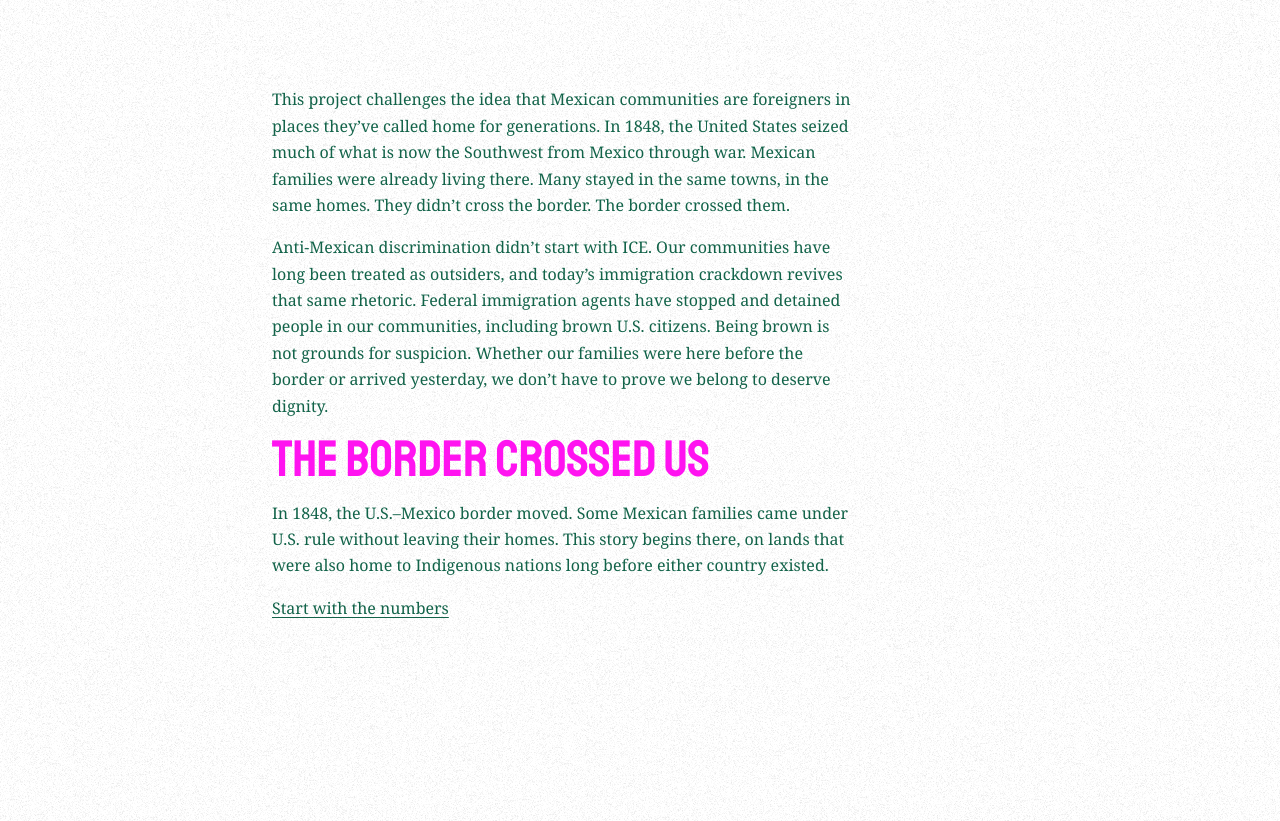
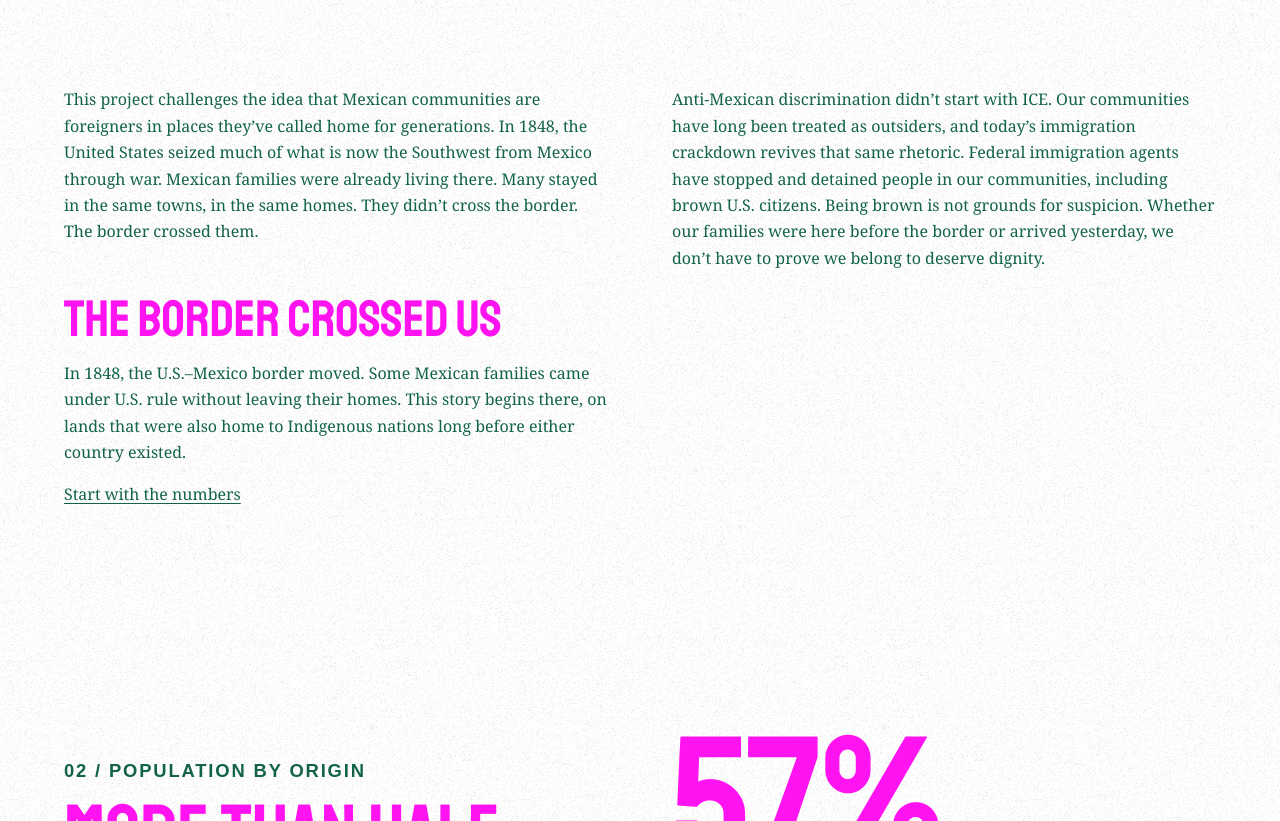
Before and after one commit to thebadcircle1982/america-mexicana, a plain HTML site: page index.html in a window 1280 px wide. Shown: the part 626-1447 px from the top of the page. Drawn offline with Linux system fonts and the light colour scheme; a web font is replaced by a local one.

Commit message:
Refactor hero intro section to use grid layout

```diff
--- a/style.css
+++ b/style.css
@@ -128,12 +128,15 @@ main h3,
 }
 
 @media (min-width: 60rem) {
-  .hero .intro {
-    max-width: 46rem;
-    margin-inline: auto;
+  .hero .intro-columns {
+    display: grid;
+    grid-template-columns: repeat(2, minmax(0, 1fr));
+    gap: clamp(2rem, 5vw, 5rem);
+    align-items: start;
+    margin-block: 1.5rem;
   }
 
-  .hero .intro p {
-    max-width: 65ch;
+  .hero .intro-columns p {
+    margin: 0;
   }
 }
```
